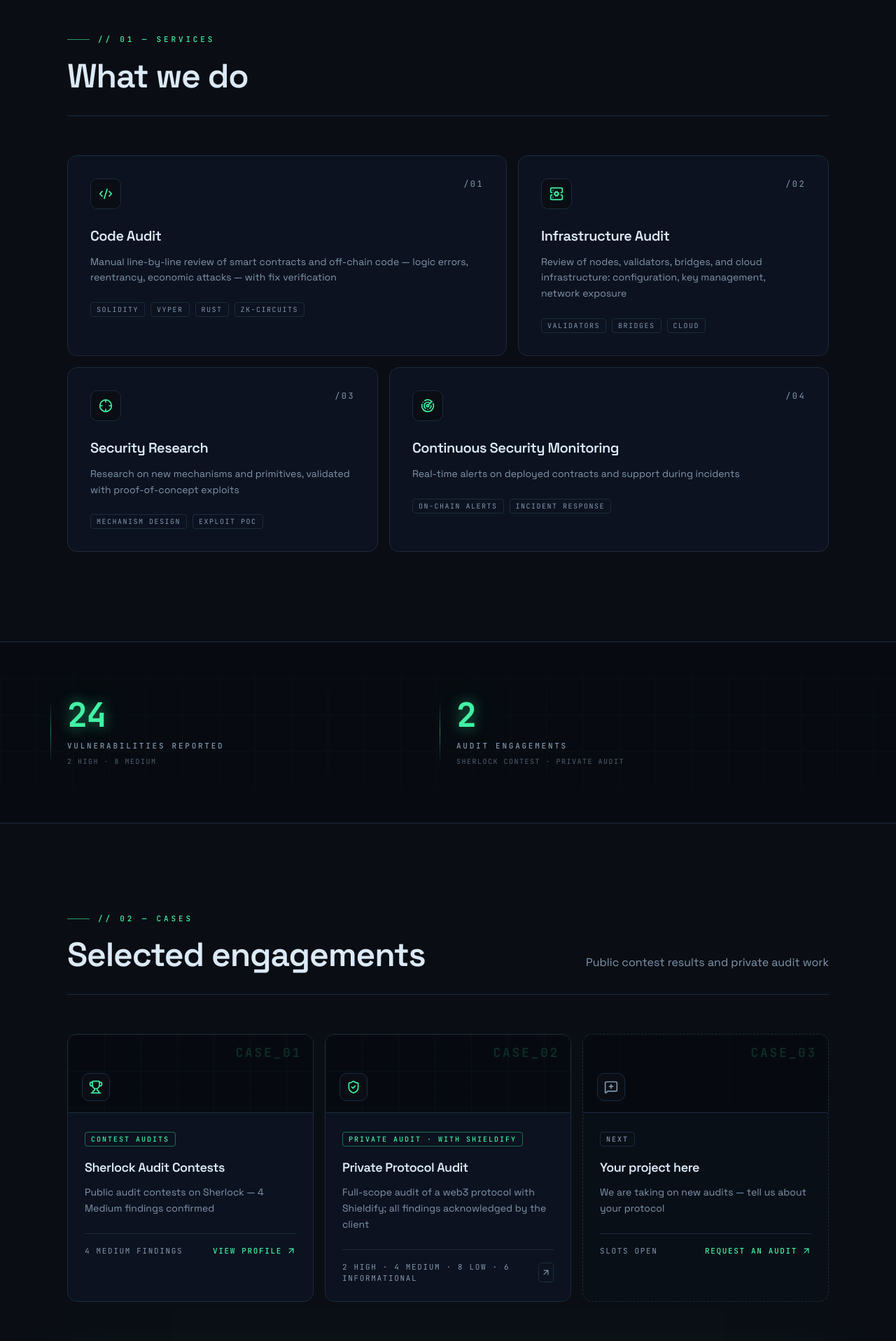
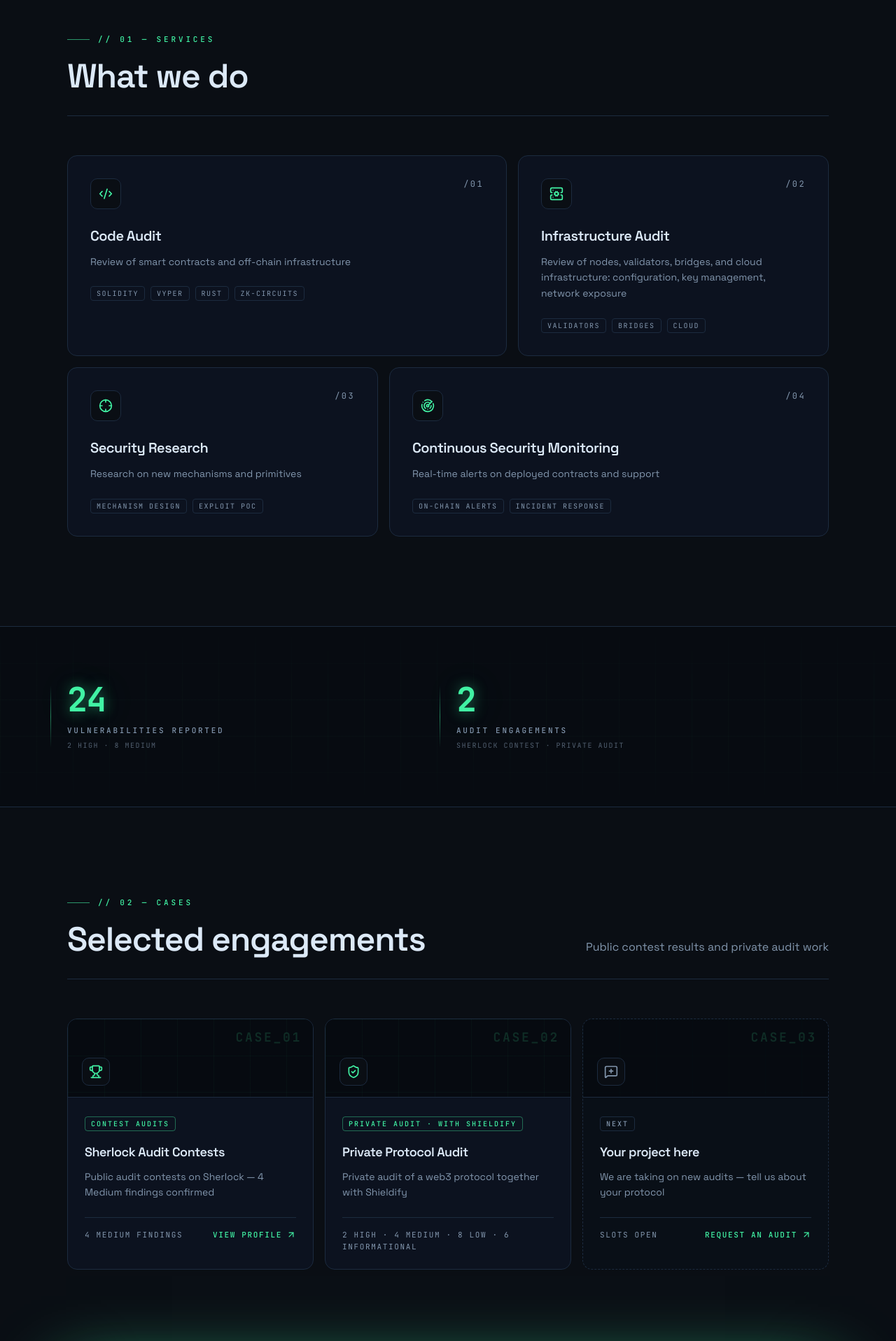
Before and after one commit to lil-dExNight/ask-security-web, a Next.js app: page / in a window 1280 px wide. Shown: the part 880-2797 px from the top of the page at 70% size. Built offline with nearby package versions, Linux system fonts and the light colour scheme.

Commit message:
fix: simplify service and contact copy further

```diff
--- a/src/components/landing/cases.tsx
+++ b/src/components/landing/cases.tsx
@@ -33,7 +33,7 @@ const CASES: CaseStudy[] = [
     code: "CASE_02",
     title: "Private Protocol Audit",
     outcome:
-      "Full-scope audit of a web3 protocol with Shieldify; all findings acknowledged by the client",
+      "Private audit of a web3 protocol together with Shieldify",
     meta: "2 High · 4 Medium · 8 Low · 6 Informational",
   },
   {
@@ -114,11 +114,7 @@ export function Cases() {
                       {item.linkLabel}
                       <ArrowUpRight className="size-3.5 transition-transform duration-300 group-hover:-translate-y-0.5 group-hover:translate-x-0.5" />
                     </a>
-                  ) : (
-                    <span className="grid size-7 place-items-center rounded border border-(--dk-line) text-(--dk-mist) transition-all duration-300 group-hover:border-(--dk-acid)/60 group-hover:text-(--dk-acid)">
-                      <ArrowUpRight className="size-3.5 transition-transform duration-300 group-hover:-translate-y-0.5 group-hover:translate-x-0.5" />
-                    </span>
-                  )}
+                  ) : null}
                 </div>
               </div>
             </Reveal>
--- a/src/components/landing/contact.tsx
+++ b/src/components/landing/contact.tsx
@@ -44,12 +44,6 @@ export function Contact() {
           </Reveal>
 
           <Reveal delay={0.26}>
-            <p className="mt-5 max-w-xl text-base leading-relaxed text-(--dk-mist)">
-              Tell us what you are building — we reply within 24 hours with a scoped plan and a timeline
-            </p>
-          </Reveal>
-
-          <Reveal delay={0.34}>
             <div className="mt-10 flex flex-wrap items-center justify-center gap-4">
               <a
                 href="https://t.me/asksecurity"
@@ -79,12 +73,6 @@ export function Contact() {
               </a>
             </div>
           </Reveal>
-
-          <Reveal delay={0.42}>
-            <p className="pd-mono mt-10 text-[11px] uppercase tracking-[0.25em] text-(--dk-mist)">
-              {"PGP available on request · NDA-friendly"}
-            </p>
-          </Reveal>
         </div>
       </Reveal>
     </section>
--- a/src/components/landing/services.tsx
+++ b/src/components/landing/services.tsx
@@ -16,7 +16,7 @@ const SERVICES: Service[] = [
     icon: CodeXml,
     title: "Code Audit",
     description:
-      "Manual line-by-line review of smart contracts and off-chain code — logic errors, reentrancy, economic attacks — with fix verification",
+      "Review of smart contracts and off-chain infrastructure",
     tags: ["solidity", "vyper", "rust", "zk-circuits"],
     span: "lg:col-span-7",
   },
@@ -32,7 +32,7 @@ const SERVICES: Service[] = [
     icon: Crosshair,
     title: "Security Research",
     description:
-      "Research on new mechanisms and primitives, validated with proof-of-concept exploits",
+      "Research on new mechanisms and primitives",
     tags: ["mechanism design", "exploit poc"],
     span: "lg:col-span-5",
   },
@@ -40,7 +40,7 @@ const SERVICES: Service[] = [
     icon: Radar,
     title: "Continuous Security Monitoring",
     description:
-      "Real-time alerts on deployed contracts and support during incidents",
+      "Real-time alerts on deployed contracts and support",
     tags: ["on-chain alerts", "incident response"],
     span: "lg:col-span-7",
   },
```
Also changed, not shown: public/llms.txt.
